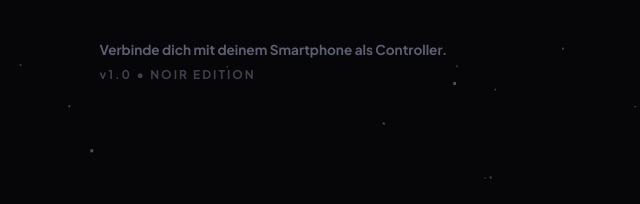
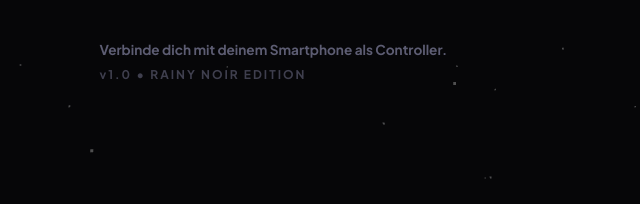
Before and after one commit to Hydraarxz/-party-chaos, a plain HTML site: page index.html in a window 1280 px wide. Shown: the part 585-789 px from the top of the page, 3-643 px from the left. Drawn offline with nearby package versions, Linux system fonts and the light colour scheme.

Commit message:
Update index.html

```diff
--- a/index.html
+++ b/index.html
@@ -8,7 +8,7 @@
 </head>
 <body>
 
-    <!-- Hintergrund-Canvas für Partikel & Noir-Glow -->
+    <!-- 3D Canvas für Holzboden, Kiste & Regen-Fenster -->
     <canvas id="stage3d"></canvas>
 
     <!-- Hauptmenü Links -->
@@ -33,7 +33,7 @@
 
         <footer class="footer-info">
             <p>Verbinde dich mit deinem Smartphone als Controller.</p>
-            <span class="version">v1.0 • NOIR EDITION</span>
+            <span class="version">v1.0 • RAINY NOIR EDITION</span>
         </footer>
     </main>
 
```
